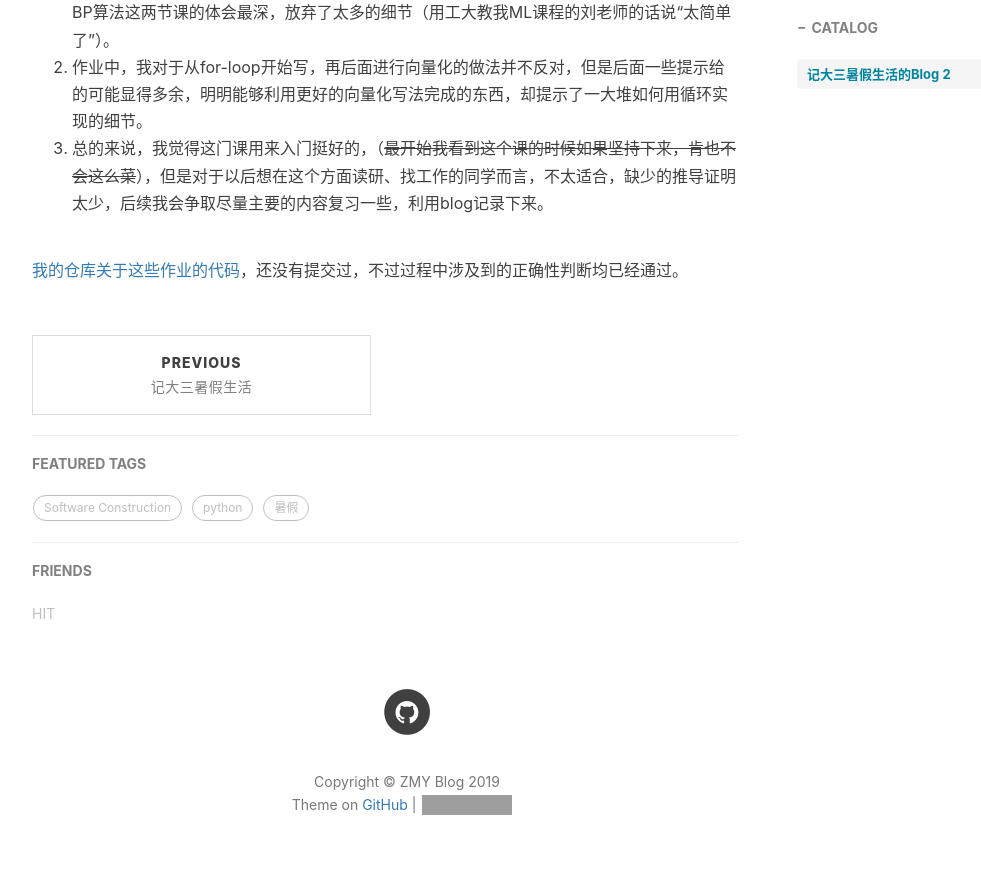
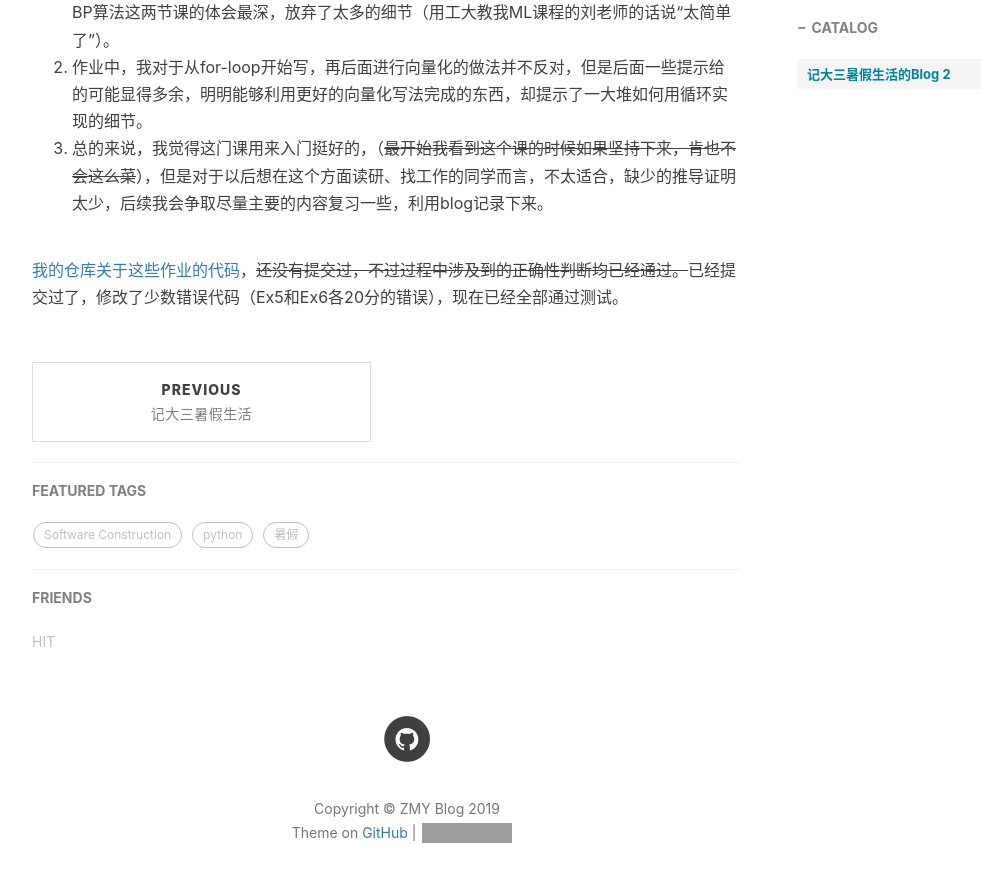
Before and after one commit to MingyanZHU/MingyanZHU.github.io, a Jekyll site: the page built from _posts/2019-08-03-记大三暑假生活Blog2.md, in a window 1280 px wide and 900 px high, scrolled down 923 px. Shown: the top 882 px of the window, without its empty margins (233-1214 px from the left). Built offline with Jekyll 4.4.1, drawn with Linux system fonts in a browser that asks for light colours; nearby versions of some CDN libraries; comment, search, counter and statistics services are not loaded; grey boxes are pictures that could not be loaded.

Commit message:
Update post

```diff
--- a/_posts/2019-08-03-记大三暑假生活Blog2.md
+++ b/_posts/2019-08-03-记大三暑假生活Blog2.md
@@ -22,4 +22,4 @@ tags:
 2. 作业中，我对于从for-loop开始写，再后面进行向量化的做法并不反对，但是后面一些提示给的可能显得多余，明明能够利用更好的向量化写法完成的东西，却提示了一大堆如何用循环实现的细节。
 3. 总的来说，我觉得这门课用来入门挺好的，（~~最开始我看到这个课的时候如果坚持下来，肯也不会这么菜~~），但是对于以后想在这个方面读研、找工作的同学而言，不太适合，缺少的推导证明太少，后续我会争取尽量主要的内容复习一些，利用blog记录下来。
 
-[我的仓库关于这些作业的代码](https://github.com/1160300314/ml-coursera-python-assignments)，还没有提交过，不过过程中涉及到的正确性判断均已经通过。
+[我的仓库关于这些作业的代码](https://github.com/1160300314/ml-coursera-python-assignments)，~~还没有提交过，不过过程中涉及到的正确性判断均已经通过。~~已经提交过了，修改了少数错误代码（Ex5和Ex6各20分的错误），现在已经全部通过测试。
```
